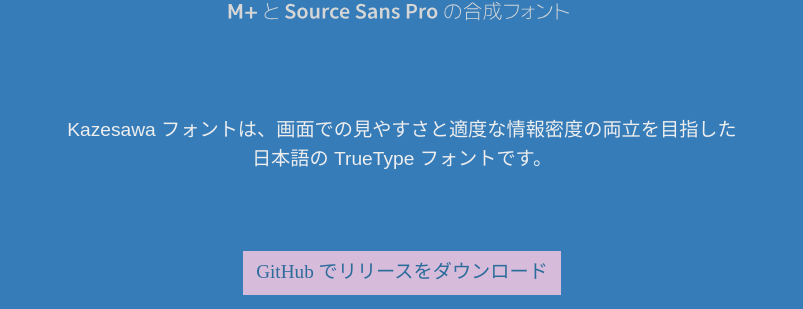
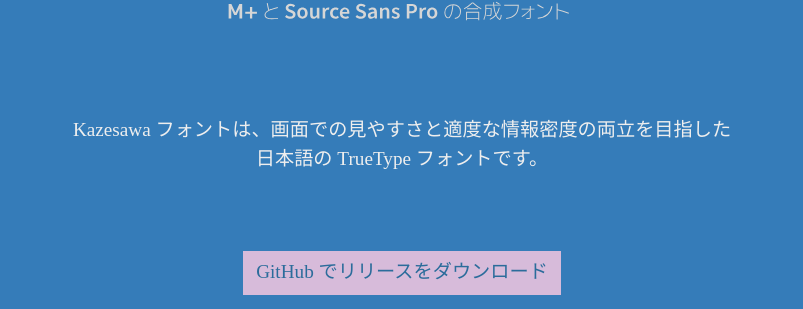
Before and after one commit to kazesawa/kazesawa.github.io, a Jekyll site: the page built from index.html, in a window 1280 px wide. Shown: the part 210-519 px from the top of the page, without its empty margins (238-1041 px from the left). Built offline with Jekyll 4.4.1, drawn with Linux system fonts in a browser that asks for light colours; some web fonts are replaced.

Commit message:
make leed lighter

```diff
--- a/index.html
+++ b/index.html
@@ -11,7 +11,7 @@
     </a>
   </p>
 
-  <p class="hero">
+  <p class="hero light">
     Kazesawa フォントは、画面での見やすさと適度な情報密度の両立を目指した<br>
     日本語の TrueType フォントです。
   </p>
```
